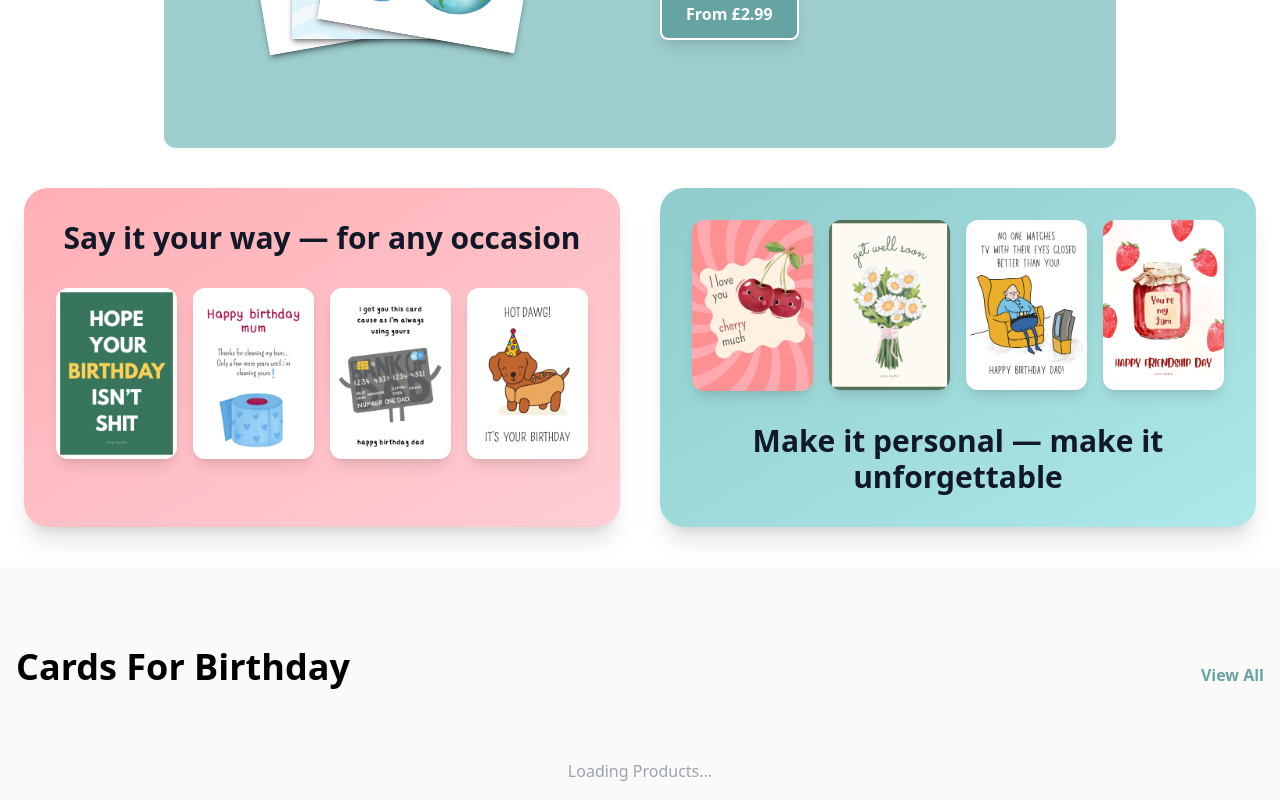
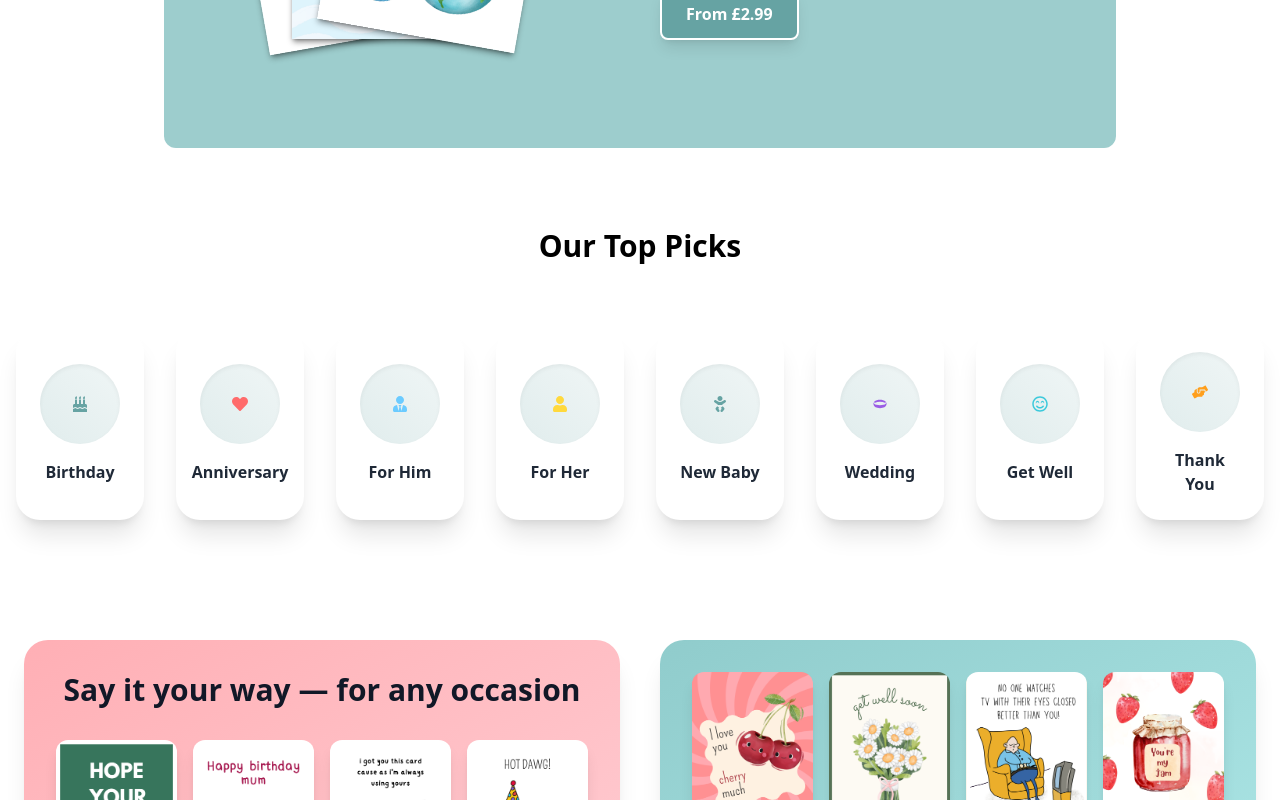
Before and after one commit to Aethonint/Papillonfinalnextjs, a Next.js app: page / in a window 1280 px wide. Shown: the part 621-1421 px from the top of the page. Built offline with nearby package versions, Linux system fonts and the light colour scheme; no server answers.

Commit message:
Home page  all doe

```diff
--- a/src/app/page.js
+++ b/src/app/page.js
@@ -117,6 +117,31 @@ async function PageHome() {
                 From £2.99
               </button>
             </div>
+          </div>
+        </div>
+      </section>
+
+      {/* --- SECTION 2: TOP PICKS (RESTORED) --- */}
+      <section className="py-20">
+        <div className="container mx-auto px-4 text-center">
+          <h2 className="text-4xl md:text-3xl font-extrabold text-black mb-16">
+            Our Top Picks
+          </h2>
+          <div className="grid grid-cols-2 sm:grid-cols-4 lg:grid-cols-8 gap-8 justify-items-center">
+            {topPicks.map((item, index) => (
+              <Link
+                href={`/category/${item.link}`}
+                key={index}
+                className="w-full flex justify-center"
+              >
+                <div className="flex flex-col justify-center items-center bg-white rounded-3xl p-6 shadow-xl hover:shadow-2xl hover:scale-105 transition-all duration-300 cursor-pointer w-full max-w-[150px]">
+                  <div className="flex justify-center items-center w-16 h-16 md:w-20 md:h-20 bg-gradient-to-tr from-[#66A3A3]/20 to-[#66A3A3]/10 rounded-full mb-4 shadow-inner">
+                    {item.icon}
+                  </div>
+                  <h3 className="text-sm md:text-base font-semibold text-gray-800 text-center">{item.title}</h3>
+                </div>
+              </Link>
+            ))}
           </div>
         </div>
       </section>
```
